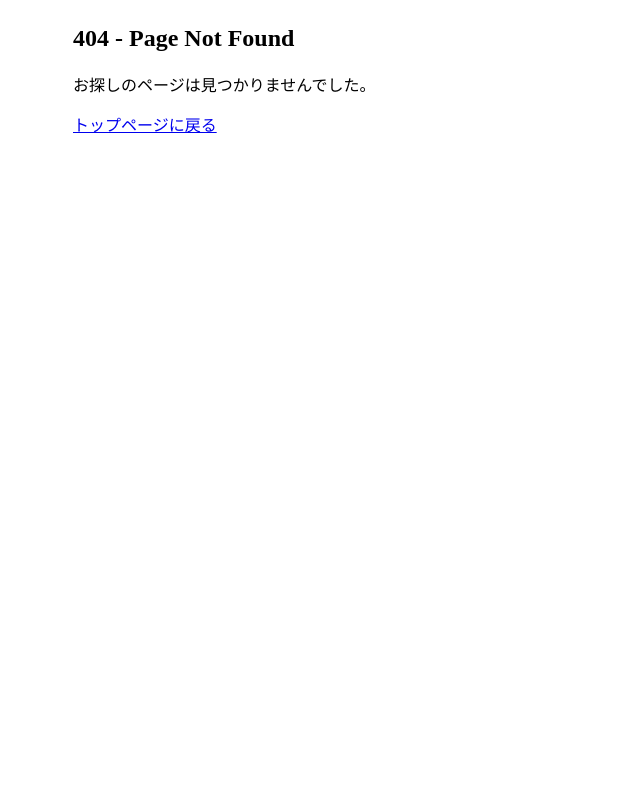
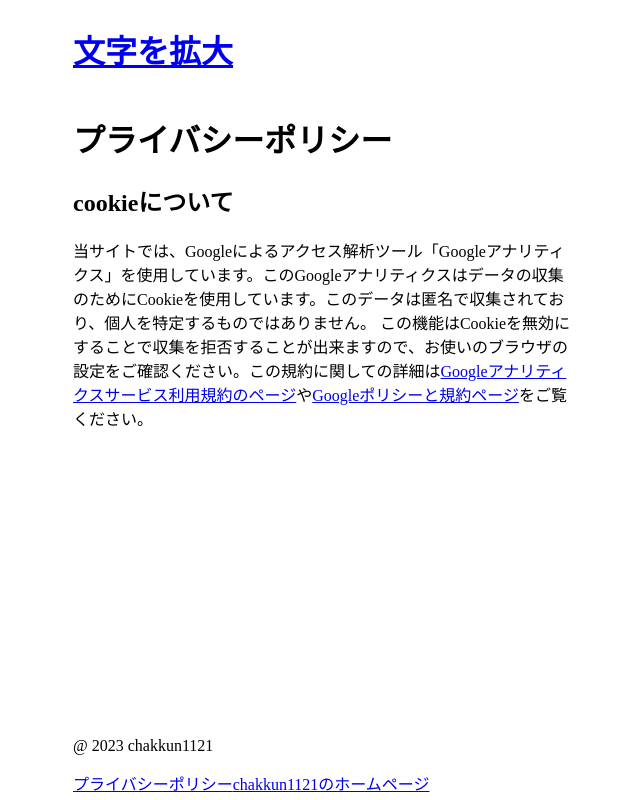
Before and after one commit to chakkun1121/zoom-word, a Next.js app: page /privacy-policy in a window 1280 px wide. Before the commit this address had no page. Shown: the whole page, without its empty margins (317-957 px from the left). Built offline with nearby package versions, Linux system fonts and the light colour scheme.

Commit message:
プライバシーポリシーを追加

```diff
--- a/app/footer.js
+++ b/app/footer.js
@@ -1,12 +1,14 @@
+import Link from "next/link";
 export default function Footer() {
   return (
     <footer>
       <section id="copyright">
         <p>@ 2023 chakkun1121</p>
       </section>
-			<section id="links">
+      <section id="links">
+        <Link href="./privacy-policy">プライバシーポリシー</Link>
         <a href="https://chakkun1121.github.io/">chakkun1121のホームページ</a>
-        </section>
+      </section>
     </footer>
   );
 }
--- a/app/header.js
+++ b/app/header.js
@@ -1,7 +1,8 @@
+import Link from "next/link";
 export default function Header() {
   return (
     <header>
-      <h1>文字を拡大</h1>
+      <h1><Link href="/">文字を拡大</Link></h1>
     </header>
   );
 }
--- /dev/null
+++ b/app/privacy-policy/page.jsx
@@ -0,0 +1,29 @@
+import Footer from "../footer";
+import Header from "../header";
+
+export default function PrivacyPolicyPages() {
+  return (
+    <>
+      <Header />
+      <main>
+        <h1>プライバシーポリシー</h1>
+        <section>
+          <h2>cookieについて</h2>
+          <p>
+            当サイトでは、Googleによるアクセス解析ツール「Googleアナリティクス」を使用しています。このGoogleアナリティクスはデータの収集のためにCookieを使用しています。このデータは匿名で収集されており、個人を特定するものではありません。
+            この機能はCookieを無効にすることで収集を拒否することが出来ますので、お使いのブラウザの設定をご確認ください。この規約に関しての詳細は
+            <a href="https://marketingplatform.google.com/about/analytics/terms/jp/">
+              Googleアナリティクスサービス利用規約のページ
+            </a>
+            や
+            <a href="https://policies.google.com/technologies/ads?hl=ja">
+              Googleポリシーと規約ページ
+            </a>
+            をご覧ください。
+          </p>
+        </section>
+      </main>
+      <Footer />
+    </>
+  );
+}
```
